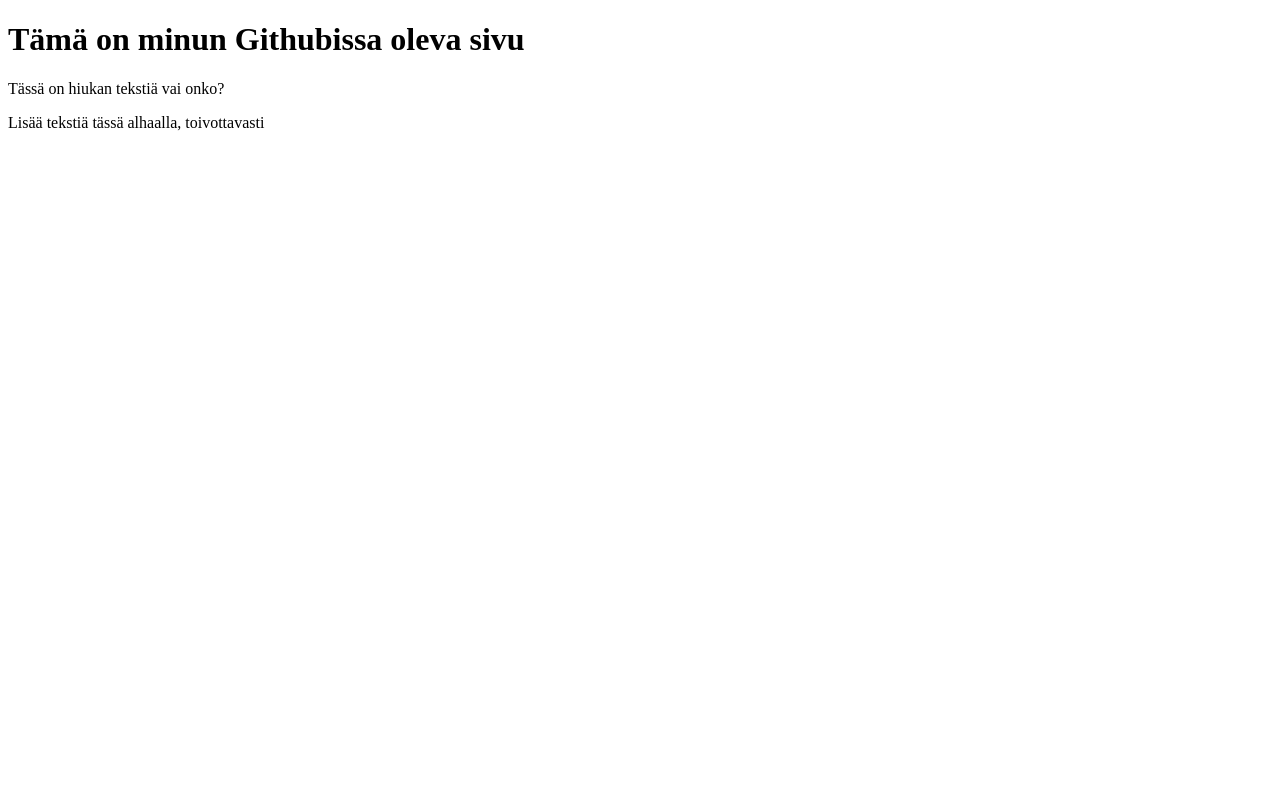
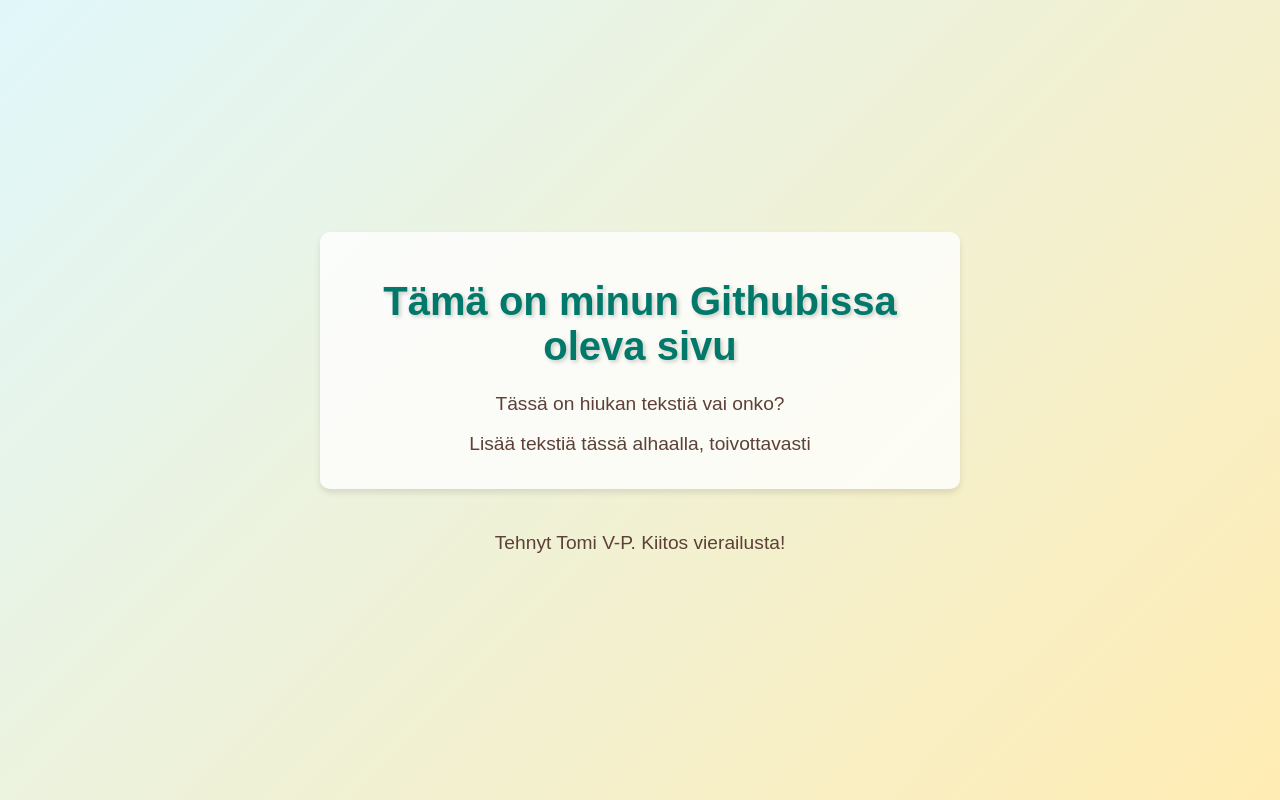
Before and after one commit to tomvanhap/tomvanhap.github.io, a plain HTML site: page index.html in a window 1280 px wide. Drawn offline with Linux system fonts and the light colour scheme.

Commit message:
changed frontpage (#1)
Co-authored-by: Tomi V-P <mokal3@gmail.com>

```diff
--- a/index.html
+++ b/index.html
@@ -1,12 +1,75 @@
 <!DOCTYPE html>
 <html lang="fi">
 <head>
-<title>Oma Nimi sivu</title>
+  <meta charset="UTF-8">
+  <meta name="viewport" content="width=device-width, initial-scale=1.0">
+  <title>Tomi V-P</title>
+  <style>
+    /* General Reset */
+    body {
+      margin: 0;
+      font-family: 'Arial', sans-serif;
+      background: linear-gradient(135deg, #e0f7fa, #ffecb3);
+      color: #333;
+      display: flex;
+      flex-direction: column;
+      align-items: center;
+      justify-content: center;
+      min-height: 100vh;
+      text-align: center;
+    }
+
+    h1 {
+      font-size: 2.5rem;
+      margin-bottom: 0.5em;
+      color: #00796b;
+      text-shadow: 2px 2px 4px rgba(0, 0, 0, 0.2);
+    }
+
+    p {
+      font-size: 1.2rem;
+      line-height: 1.6;
+      margin: 0.5em 0;
+      color: #5d4037;
+    }
+
+    .content-box {
+      background: rgba(255, 255, 255, 0.8);
+      padding: 20px;
+      border-radius: 10px;
+      box-shadow: 0 4px 6px rgba(0, 0, 0, 0.1);
+      max-width: 600px;
+    }
+
+    footer {
+      margin-top: 2em;
+      font-size: 0.9rem;
+      color: #757575;
+    }
+
+    a {
+      color: #00796b;
+      text-decoration: none;
+    }
+
+    a:hover {
+      text-decoration: underline;
+    }
+
+    /* Add a smooth animation on hover for links */
+    a {
+      transition: color 0.3s ease-in-out;
+    }
+  </style>
 </head>
 <body>
-
-<h1>Tämä on minun Githubissa oleva sivu</h1>
-<p>Tässä on hiukan tekstiä vai onko?</p>
-<p>Lisää tekstiä tässä alhaalla, toivottavasti</p>
+  <div class="content-box">
+    <h1>Tämä on minun Githubissa oleva sivu</h1>
+    <p>Tässä on hiukan tekstiä vai onko?</p>
+    <p>Lisää tekstiä tässä alhaalla, toivottavasti</p>
+  </div>
+  <footer>
+    <p>Tehnyt Tomi V-P</a>. Kiitos vierailusta!</p>
+  </footer>
 </body>
 </html>
```
